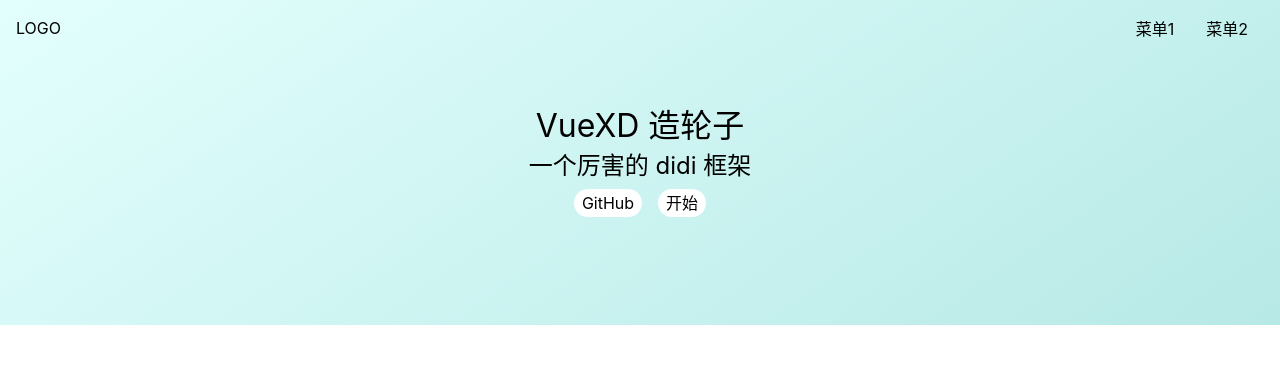
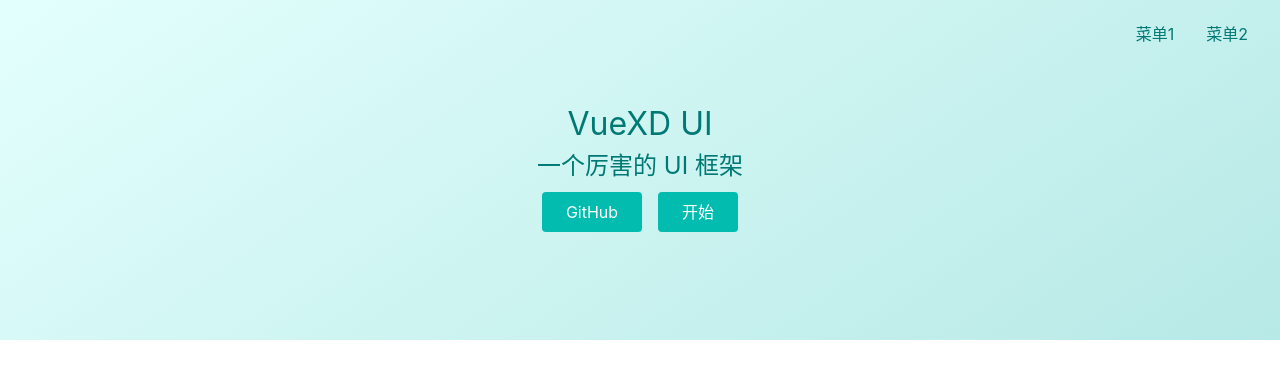
Before and after one commit to deexiao/VueXD, a Vue app: page /#/ in a window 1280 px wide. Shown: the top 378 px of the page. Built offline with nearby package versions, Linux system fonts and the light colour scheme.

Commit message:
从 iconfont.cn 引入图标

```diff
--- a/index.html
+++ b/index.html
@@ -6,6 +6,8 @@
   <link rel="icon" href="/favicon.ico" />
   <meta name="viewport" content="width=device-width, initial-scale=1.0">
   <title>VueXD-UI</title>
+  <!-- iconfont.cn -->
+  <script src="//at.alicdn.com/t/font_2057051_9ta5kvxsl9d.js"></script>
 </head>
 
 <body>
--- a/src/components/Topnav.vue
+++ b/src/components/Topnav.vue
@@ -1,6 +1,10 @@
 <template>
   <div class="topnav">
-    <div class="logo">LOGO</div>
+    <div class="logo">
+      <svg class="icon">
+        <use xlink:href="#icon-king"></use>
+      </svg>
+    </div>
     <ul class="menu">
       <li>菜单1</li>
       <li>菜单2</li>
@@ -10,21 +14,24 @@
 </template>
 
 <script lang="ts">
-import { Ref, inject } from 'vue'
-
+import { inject, Ref } from 'vue'
 export default {
   setup() {
-    const menuVisible = inject<Ref<boolean>>('menuVisible')
+    const menuVisible = inject<Ref<boolean>>('menuVisible') // get
     const toggleMenu = () => {
       menuVisible.value = !menuVisible.value
     }
-    return { toggleMenu }
+    return {
+      toggleMenu,
+    }
   },
 }
 </script>
 
 <style lang="scss" scoped>
+$color: #007974;
 .topnav {
+  color: $color;
   display: flex;
   padding: 16px;
   position: fixed;
@@ -37,6 +44,10 @@
   > .logo {
     max-width: 6em;
     margin-right: auto;
+    > svg {
+      width: 32px;
+      height: 32px;
+    }
   }
   > .menu {
     display: flex;
--- a/src/index.scss
+++ b/src/index.scss
@@ -11,7 +11,7 @@
   text-decoration: none;
   color: inherit;
   &:hover {
-    border-bottom: 1px solid;
+    text-decoration: underline;
     cursor: pointer;
   }
 }
@@ -28,9 +28,18 @@
   font-size: 16px;
   // 为什么这样写 font-family
   // 答案见 https://github.com/zenozeng/fonts.css/
+  line-height: 1.5;
+  color: #1d2c40;
   font-family: -apple-system, 'Noto Sans', 'Helvetica Neue', Helvetica,
     'Nimbus Sans L', Arial, 'Liberation Sans', 'PingFang SC', 'Hiragino Sans GB',
     'Noto Sans CJK SC', 'Source Han Sans SC', 'Source Han Sans CN',
     'Microsoft YaHei', 'Wenquanyi Micro Hei', 'WenQuanYi Zen Hei', 'ST Heiti',
     SimHei, 'WenQuanYi Zen Hei Sharp', sans-serif;
 }
+.icon {
+  width: 1em;
+  height: 1em;
+  vertical-align: -0.15em;
+  fill: currentColor;
+  overflow: hidden;
+}
--- a/src/views/Home.vue
+++ b/src/views/Home.vue
@@ -1,13 +1,26 @@
 <template>
-  <div class="topnavAndBanner">
-    <Topnav />
-    <div class="banner">
-      <h1>VueXD 造轮子</h1>
-      <h2>一个厉害的 didi 框架</h2>
-      <p class="actions">
-        <a href="https://github.com/deexiao/VueXD-UI">GitHub</a>
-        <router-link to="doc">开始</router-link>
-      </p>
+  <div>
+    <div class="topnavAndBanner">
+      <Topnav />
+      <div class="banner">
+        <h1>VueXD UI</h1>
+        <h2>一个厉害的 UI 框架</h2>
+        <p class="actions">
+          <a href="https://github.com">GitHub</a>
+          <router-link to="/doc">开始</router-link>
+        </p>
+      </div>
+    </div>
+    <div class="features">
+      <svg class="icon">
+        <use xlink:href="#icon-vue"></use>
+      </svg>
+      <svg class="icon">
+        <use xlink:href="#icon-ts"></use>
+      </svg>
+      <svg class="icon">
+        <use xlink:href="#icon-light"></use>
+      </svg>
     </div>
   </div>
 </template>
@@ -15,12 +28,16 @@
 <script lang="ts">
 import Topnav from '../components/Topnav.vue'
 export default {
-  name: 'Home',
-  components: { Topnav },
+  components: {
+    Topnav,
+  },
 }
 </script>
 
 <style lang="scss" scoped>
+$green: #02bcb0;
+$border-radius: 4px;
+$color: #007974;
 .topnavAndBanner {
   background: linear-gradient(
     145deg,
@@ -28,7 +45,14 @@
     rgba(183, 233, 230, 1) 100%
   );
 }
+.features {
+  > svg {
+    width: 64px;
+    height: 64px;
+  }
+}
 .banner {
+  color: $color;
   padding: 100px 0;
   display: flex;
   justify-content: center;
@@ -38,13 +62,14 @@
     padding: 8px 0;
     a {
       margin: 0 8px;
-      background: #fff;
+      background: $green;
+      color: white;
       display: inline-block;
-      $h: 28px;
-      height: $h;
-      line-height: $h;
-      border-radius: $h/2;
-      padding: 0 8px;
+      padding: 8px 24px;
+      border-radius: $border-radius;
+      &:hover {
+        text-decoration: none;
+      }
     }
   }
 }
```
